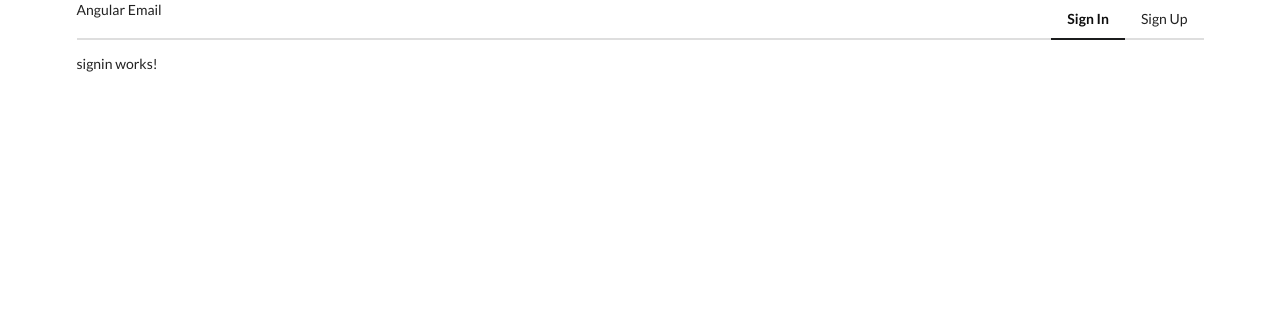
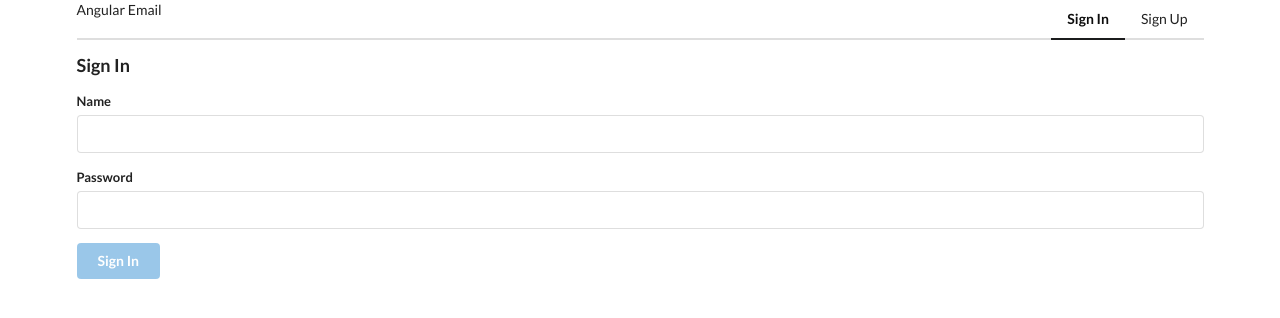
Before and after one commit to vijayakumarpanga/angular-email-client-app, an Angular app: page / in a window 1280 px wide. Shown: the top 318 px of the page. Built offline with nearby package versions, Linux system fonts and the light colour scheme; no server answers.

Commit message:
add signin template and signin functionality

```diff
--- a/src/app/auth-module/auth.service.ts
+++ b/src/app/auth-module/auth.service.ts
@@ -1,6 +1,6 @@
 import { Injectable } from '@angular/core';
 import { HttpClient } from '@angular/common/http'
-import { FormGroup } from '@angular/forms';
+import { FormControl, FormGroup } from '@angular/forms';
 import { BehaviorSubject } from 'rxjs';
 import {tap} from'rxjs/operators'
 interface fetchUniqueUserResponse{
@@ -49,4 +49,12 @@ export class AuthService {
        }
      ))
   }
+  signin(signinForm : FormGroup){
+    return this.http.post<{username:string}>('https://api.angular-email.com/auth/signin',signinForm.value).pipe(
+      tap((data=>{
+          this.signedin$.next(false);
+          console.log("inside signin tap",data)
+      }))
+    )
+  }
 }
--- a/src/app/auth-module/signin/signin.component.html
+++ b/src/app/auth-module/signin/signin.component.html
@@ -1 +1,21 @@
-<p>signin works!</p>
+<h3>Sign In</h3>
+<div>
+    <form class="ui form" [formGroup]="signinForm" (ngSubmit)="signin()">
+        <app-input label="Name" [control]="signinForm.get('username')"> </app-input>
+        <app-input label="Password" [control]="signinForm.get('password')"> </app-input>
+        <ng-container *ngIf="signinForm.errors" >
+            <div class="ui red basic label" *ngIf="signinForm.errors.invalidCredentials">
+                Invalid username or password
+            </div>
+            <div class="ui red basic label" *ngIf="signinForm.errors.noConnection">
+                signin failed , No internet connection detected.
+            </div>
+            <div class="ui red basic label" *ngIf="signinForm.errors.unKnown">
+                signin failed , Unknow error.
+            </div>
+        </ng-container>
+        <div>
+            <button class="ui submit button primary" [disabled]="signinForm.invalid">Sign In</button>
+        </div>
+    </form>
+</div>
--- a/src/app/auth-module/signin/signin.component.ts
+++ b/src/app/auth-module/signin/signin.component.ts
@@ -1,5 +1,6 @@
 import { Component, OnInit } from '@angular/core';
-
+import { FormGroup,FormControl,Validators } from '@angular/forms';
+import { AuthService } from '../auth.service';
 @Component({
   selector: 'app-signin',
   templateUrl: './signin.component.html',
@@ -7,9 +8,46 @@ import { Component, OnInit } from '@angular/core';
 })
 export class SigninComponent implements OnInit {
 
-  constructor() { }
+  signinForm: FormGroup = new FormGroup({
+    username: new FormControl('', [Validators.required,
+    Validators.minLength(4),
+    Validators.maxLength(18),
+    Validators.pattern(/^[a-zA-Z0-9]+$/),
+
+    ]),
+    password: new FormControl('', [Validators.required,
+    Validators.minLength(4),
+    Validators.maxLength(18)])})
+  constructor(private authService :AuthService) { }
 
   ngOnInit(): void {
   }
+  signin(){
+    if(this.signinForm.invalid){
+    return ;
+    }
+    this.authService.signin(this.signinForm).subscribe(
+      //Navigation code
+       (data)=>{
+        console.log(data)
+      },
+     (err)=>{
+       console.log("Inside errors",err)
+       if(err.error.username||err.error.password){
+         this.signinForm.setErrors({invalidCredentials : true})
+       }
+       else if(err.status===0){
+         this.signinForm.setErrors({noConnection : true})
+       }
+       else{
+       this.signinForm.setErrors({unKnown : true})
+       }
+       console.log(this.signinForm)
+      }
+
+
+    )
+
+  }
 
 }
--- a/src/app/shared-module/input/input.component.html
+++ b/src/app/shared-module/input/input.component.html
@@ -11,8 +11,8 @@
             value sholud be minimum of {{control.errors.minlength.requiredLength}} characters long
         </div>
         <div class="ui red basic label" *ngIf="control.errors.maxlength">
-            You have entered value of {{control.errors.mixlength.actualLength}} characters long,
-            value sholud be maximum of {{control.errors.mixlength.requiredLength}} characters long
+            You have entered value of {{control.errors.maxlength.actualLength}} characters long,
+            value sholud be maximum of {{control.errors.maxlength.requiredLength}} characters long
 
         </div>
         <div class="ui red basic label" *ngIf="control.errors.pattern">
```
Also changed, not shown: 1 other file (tests, documents, lock files or other folders).
